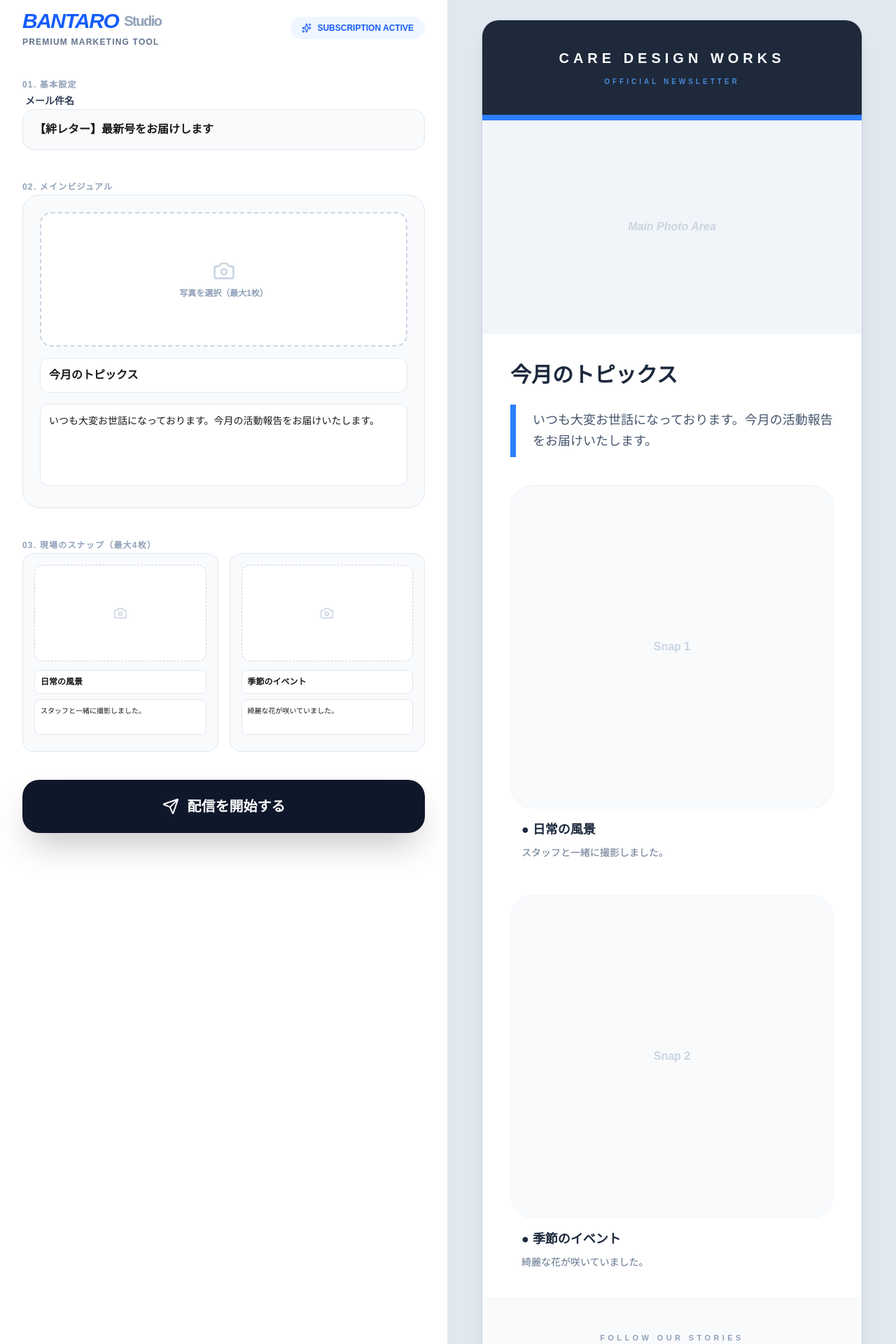
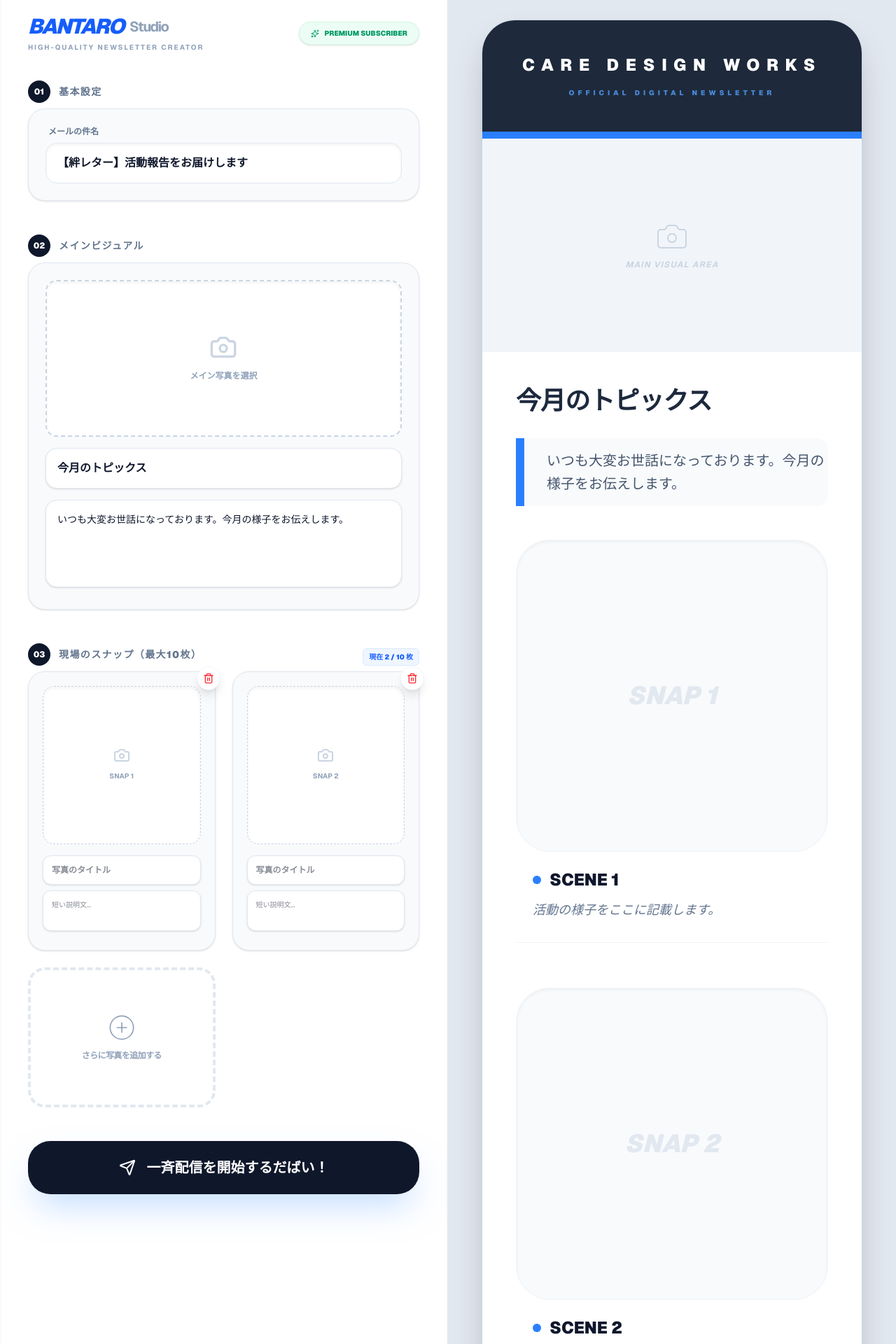
Before and after one commit to hey870desu-ai/event-manager-saas, a Next.js app: page /admin/marketing/newsletter in a window 1280 px wide. Shown: the part 20-1940 px from the top of the page at 70% size. Built offline with nearby package versions, Linux system fonts and the light colour scheme; no server answers; the database is empty.

Commit message:
feat: スナップ写真を最大10枚まで動的に追加・削除できる機能へパワーアップだっぺ！

```diff
--- a/app/admin/marketing/newsletter/page.tsx
+++ b/app/admin/marketing/newsletter/page.tsx
@@ -1,28 +1,31 @@
 "use client";
 
 import React, { useState, useEffect } from 'react';
-import { Camera, Send, Instagram, MessageCircle, Facebook, Link, PlusCircle, Trash2, Sparkles } from 'lucide-react';
+import { Camera, Send, Instagram, MessageCircle, Facebook, Link, PlusCircle, Trash2, Sparkles, X } from 'lucide-react';
 import { doc, onSnapshot } from "firebase/firestore";
 import { db, auth } from "@/lib/firebase";
 
 export default function NewsletterStudio() {
   const [tenantData, setTenantData] = useState<any>(null);
 
-  // 🏆 入力State
-  const [subject, setSubject] = useState('【絆レター】最新号をお届けします');
+  // 🏆 基本入力
+  const [subject, setSubject] = useState('【絆レター】活動報告をお届けします');
   const [mainTitle, setMainTitle] = useState('今月のトピックス');
-  const [mainMessage, setMainMessage] = useState('いつも大変お世話になっております。今月の活動報告をお届けいたします。');
+  const [mainMessage, setMainMessage] = useState('いつも大変お世話になっております。今月の様子をお伝えします。');
 
-  // 🏆 写真プレビュー用State（URL.createObjectURLを使うっぺ）
+  // 🏆 写真プレビュー用
   const [mainImage, setMainImage] = useState<string | null>(null);
+
+  // 🏆 スナップ写真配列（初期は2枚。最大10枚まで動的に増やすぞい！）
   const [snaps, setSnaps] = useState([
-    { id: 1, title: '日常の風景', comment: 'スタッフと一緒に撮影しました。', image: null as string | null },
-    { id: 2, title: '季節のイベント', comment: '綺麗な花が咲いていました。', image: null as string | null },
+    { id: 1, title: '', comment: '', image: null as string | null },
+    { id: 2, title: '', comment: '', image: null as string | null },
   ]);
 
-  // テナント情報取得（SNSリンクなどもここから来るぞい）
+  // テナント情報取得
   useEffect(() => {
-    const unsub = onSnapshot(doc(db, "tenants", "ケアデザインワークス等のID"), (docSnap) => {
+    // ※本来はログインユーザーのtenantIdを入れるっぺ
+    const unsub = onSnapshot(doc(db, "tenants", "demo_id"), (docSnap) => {
       if (docSnap.exists()) setTenantData(docSnap.data());
     });
     return () => unsub();
@@ -30,13 +33,13 @@ export default function NewsletterStudio() {
 
   const displayTenantName = tenantData?.orgName || tenantData?.name || "CARE DESIGN WORKS";
 
-  // 📸 メイン写真の選択ハンドラ
+  // 📸 メイン写真選択
   const handleMainImageChange = (e: React.ChangeEvent<HTMLInputElement>) => {
     const file = e.target.files?.[0];
     if (file) setMainImage(URL.createObjectURL(file));
   };
 
-  // 📸 スナップ写真の選択ハンドラ
+  // 📸 スナップ写真選択
   const handleSnapImageChange = (idx: number, e: React.ChangeEvent<HTMLInputElement>) => {
     const file = e.target.files?.[0];
     if (file) {
@@ -46,155 +49,209 @@ export default function NewsletterStudio() {
     }
   };
 
+  // ➕ スナップ写真を追加（最大10枚制限だばい）
+  const addSnap = () => {
+    if (snaps.length >= 10) {
+      alert("写真は最大10枚までだっぺ！");
+      return;
+    }
+    setSnaps([...snaps, { id: Date.now(), title: '', comment: '', image: null }]);
+  };
+
+  // 🗑️ スナップ写真を削除
+  const removeSnap = (idx: number) => {
+    const newSnaps = snaps.filter((_, i) => i !== idx);
+    setSnaps(newSnaps);
+  };
+
   return (
-    <div className="flex flex-col lg:flex-row min-h-screen bg-slate-100">
+    <div className="flex flex-col lg:flex-row min-h-screen bg-slate-100 font-sans text-slate-900">
 
-      {/* 🛠️ 左側：入力フォーム（システム名：BANTARO） */}
-      <div className="w-full lg:w-1/2 p-8 border-r border-slate-200 overflow-y-auto bg-white">
+      {/* 🛠️ 左側：入力フォーム（BANTARO Studio） */}
+      <div className="w-full lg:w-1/2 p-6 lg:p-10 border-r border-slate-200 overflow-y-auto bg-white shadow-inner">
         <div className="mb-10 flex items-center justify-between">
           <div>
             <h1 className="text-3xl font-black text-slate-900 tracking-tighter italic flex items-center gap-2">
               <span className="text-blue-600">BANTARO</span>
               <span className="text-slate-400 text-xl font-bold not-italic">Studio</span>
             </h1>
-            <p className="text-xs text-slate-500 font-bold mt-1 uppercase tracking-widest">Premium Marketing Tool</p>
+            <p className="text-[10px] text-slate-400 font-bold mt-1 uppercase tracking-[0.2em]">High-Quality Newsletter Creator</p>
           </div>
-          <div className="flex items-center gap-2 bg-blue-50 text-blue-600 px-4 py-2 rounded-full text-xs font-black">
-            <Sparkles size={14} /> SUBSCRIPTION ACTIVE
+          <div className="flex items-center gap-2 bg-emerald-50 text-emerald-600 px-4 py-2 rounded-full text-[10px] font-black shadow-sm border border-emerald-100">
+            <Sparkles size={12} /> PREMIUM SUBSCRIBER
           </div>
         </div>
 
-        <div className="space-y-10 pb-32">
-          {/* 基本設定 */}
+        <div className="space-y-12 pb-40">
+          {/* 01. メール設定 */}
           <section className="space-y-4">
-            <label className="text-xs font-black text-slate-400 uppercase tracking-widest">01. 基本設定</label>
-            <div className="space-y-2">
-              <span className="text-sm font-bold text-slate-700 ml-1">メール件名</span>
-              <input type="text" value={subject} onChange={(e) => setSubject(e.target.value)} className="w-full p-4 bg-slate-50 border border-slate-200 rounded-2xl outline-none focus:ring-2 focus:ring-blue-500 transition-all font-bold" />
+            <div className="flex items-center gap-3 mb-2">
+              <div className="w-8 h-8 rounded-full bg-slate-900 text-white flex items-center justify-center text-xs font-black">01</div>
+              <h3 className="text-sm font-black uppercase tracking-widest text-slate-500">基本設定</h3>
+            </div>
+            <div className="bg-slate-50 p-6 rounded-3xl border border-slate-200 shadow-sm">
+              <label className="block text-xs font-black text-slate-500 mb-2 ml-1">メールの件名</label>
+              <input type="text" value={subject} onChange={(e) => setSubject(e.target.value)} className="w-full p-4 bg-white border border-slate-200 rounded-2xl outline-none focus:ring-2 focus:ring-blue-500 transition-all font-bold shadow-inner" placeholder="受信箱で最初に目にする文字だばい" />
             </div>
           </section>
 
-          {/* メイン写真セクション */}
+          {/* 02. メインビジュアル */}
           <section className="space-y-4">
-            <label className="text-xs font-black text-slate-400 uppercase tracking-widest">02. メインビジュアル</label>
-            <div className="bg-slate-50 p-6 rounded-3xl border border-slate-200 space-y-4">
-              <label className="relative w-full h-48 bg-white rounded-2xl border-2 border-dashed border-slate-300 flex flex-col items-center justify-center cursor-pointer hover:bg-blue-50 hover:border-blue-300 transition-all overflow-hidden group">
+            <div className="flex items-center gap-3 mb-2">
+              <div className="w-8 h-8 rounded-full bg-slate-900 text-white flex items-center justify-center text-xs font-black">02</div>
+              <h3 className="text-sm font-black uppercase tracking-widest text-slate-500">メインビジュアル</h3>
+            </div>
+            <div className="bg-slate-50 p-6 rounded-3xl border border-slate-200 shadow-sm space-y-4">
+              <label className="relative w-full h-56 bg-white rounded-2xl border-2 border-dashed border-slate-300 flex flex-col items-center justify-center cursor-pointer hover:bg-blue-50 hover:border-blue-400 transition-all overflow-hidden group shadow-inner">
                 {mainImage ? (
                   <img src={mainImage} className="w-full h-full object-cover" alt="Preview" />
                 ) : (
-                  <>
-                    <Camera className="text-slate-300 group-hover:text-blue-500 mb-2" size={32} />
-                    <span className="text-xs text-slate-400 group-hover:text-blue-600 font-bold">写真を選択（最大1枚）</span>
-                  </>
+                  <div className="text-center">
+                    <Camera className="text-slate-300 group-hover:text-blue-500 mb-2 mx-auto" size={40} />
+                    <span className="text-xs text-slate-400 group-hover:text-blue-600 font-bold">メイン写真を選択</span>
+                  </div>
                 )}
                 <input type="file" accept="image/*" className="hidden" onChange={handleMainImageChange} />
               </label>
-              <input type="text" placeholder="メインの見出し" value={mainTitle} onChange={(e) => setMainTitle(e.target.value)} className="w-full p-3 bg-white border border-slate-200 rounded-xl font-black outline-none" />
-              <textarea rows={4} placeholder="メッセージを記入..." value={mainMessage} onChange={(e) => setMainMessage(e.target.value)} className="w-full p-3 bg-white border border-slate-200 rounded-xl text-sm leading-relaxed outline-none resize-none" />
+              <input type="text" placeholder="記事の大きな見出し" value={mainTitle} onChange={(e) => setMainTitle(e.target.value)} className="w-full p-4 bg-white border border-slate-200 rounded-2xl font-black outline-none shadow-sm" />
+              <textarea rows={4} placeholder="心温まるメッセージを記入してくんちぇ..." value={mainMessage} onChange={(e) => setMainMessage(e.target.value)} className="w-full p-4 bg-white border border-slate-200 rounded-2xl text-sm leading-relaxed outline-none resize-none shadow-sm" />
             </div>
           </section>
 
-          {/* スナップ写真セクション */}
+          {/* 03. スナップ写真（ここが10枚対応だぞい！） */}
           <section className="space-y-4">
-            <label className="text-xs font-black text-slate-400 uppercase tracking-widest">03. 現場のスナップ（最大4枚）</label>
-            <div className="grid grid-cols-1 md:grid-cols-2 gap-4">
+            <div className="flex justify-between items-end mb-2">
+              <div className="flex items-center gap-3">
+                <div className="w-8 h-8 rounded-full bg-slate-900 text-white flex items-center justify-center text-xs font-black">03</div>
+                <h3 className="text-sm font-black uppercase tracking-widest text-slate-500">現場のスナップ（最大10枚）</h3>
+              </div>
+              <span className="text-[10px] font-black text-blue-600 bg-blue-50 px-2 py-1 rounded-md border border-blue-100">現在 {snaps.length} / 10 枚</span>
+            </div>
+
+            <div className="grid grid-cols-1 md:grid-cols-2 gap-6">
               {snaps.map((snap, idx) => (
-                <div key={idx} className="bg-slate-50 p-4 rounded-2xl border border-slate-200 relative group">
-                  <label className="w-full aspect-video bg-white rounded-xl border border-dashed border-slate-300 flex items-center justify-center mb-3 cursor-pointer overflow-hidden">
+                <div key={idx} className="bg-slate-50 p-5 rounded-3xl border border-slate-200 relative group animate-in fade-in zoom-in-95 duration-300 shadow-sm">
+                  {/* 削除ボタン */}
+                  <button onClick={() => removeSnap(idx)} className="absolute -top-2 -right-2 bg-white text-red-500 p-2 rounded-full shadow-lg border border-slate-100 hover:bg-red-50 transition-colors z-10">
+                    <Trash2 size={16} />
+                  </button>
+
+                  <label className="w-full aspect-square bg-white rounded-2xl border border-dashed border-slate-300 flex items-center justify-center mb-4 cursor-pointer overflow-hidden shadow-inner hover:border-blue-400 transition-all">
                     {snap.image ? (
                       <img src={snap.image} className="w-full h-full object-cover" alt="Snap" />
                     ) : (
-                      <Camera size={20} className="text-slate-300" />
+                      <div className="text-center">
+                        <Camera size={24} className="text-slate-300 mb-1 mx-auto" />
+                        <span className="text-[10px] font-bold text-slate-400">SNAP {idx + 1}</span>
+                      </div>
                     )}
                     <input type="file" accept="image/*" className="hidden" onChange={(e) => handleSnapImageChange(idx, e)} />
                   </label>
-                  <input type="text" placeholder="タイトル" value={snap.title} onChange={(e) => {
+                  <input type="text" placeholder="写真のタイトル" value={snap.title} onChange={(e) => {
                     const newSnaps = [...snaps];
                     newSnaps[idx].title = e.target.value;
                     setSnaps(newSnaps);
-                  }} className="w-full p-2 bg-white border border-slate-200 rounded-lg text-xs font-bold mb-2 outline-none" />
-                  <textarea placeholder="説明文..." value={snap.comment} onChange={(e) => {
+                  }} className="w-full p-3 bg-white border border-slate-200 rounded-xl text-xs font-black mb-2 outline-none shadow-sm" />
+                  <textarea placeholder="短い説明文..." value={snap.comment} onChange={(e) => {
                     const newSnaps = [...snaps];
                     newSnaps[idx].comment = e.target.value;
                     setSnaps(newSnaps);
-                  }} className="w-full p-2 bg-white border border-slate-200 rounded-lg text-[10px] leading-relaxed outline-none resize-none" />
+                  }} className="w-full p-3 bg-white border border-slate-200 rounded-xl text-[10px] leading-relaxed outline-none resize-none shadow-sm" rows={2} />
                 </div>
               ))}
+
+              {/* 追加ボタン */}
+              {snaps.length < 10 && (
+                <button
+                  onClick={addSnap}
+                  className="aspect-square md:aspect-auto h-full min-h-[200px] border-4 border-dashed border-slate-200 rounded-3xl flex flex-col items-center justify-center text-slate-400 hover:text-blue-500 hover:border-blue-300 hover:bg-blue-50 transition-all gap-3 bg-white/50"
+                >
+                  <PlusCircle size={40} strokeWidth={1} />
+                  <span className="text-xs font-black uppercase tracking-tighter">さらに写真を追加する</span>
+                </button>
+              )}
             </div>
           </section>
 
-          <button className="w-full bg-slate-900 text-white py-6 rounded-3xl font-black text-xl flex items-center justify-center gap-3 hover:bg-blue-600 shadow-2xl transition-all active:scale-[0.98]">
-            <Send size={24} /> 配信を開始する
+          <button className="w-full bg-slate-900 text-white py-6 rounded-[2rem] font-black text-xl flex items-center justify-center gap-4 hover:bg-blue-600 shadow-2xl shadow-blue-200 transition-all active:scale-[0.98] group">
+            <Send size={24} className="group-hover:translate-x-1 group-hover:-translate-y-1 transition-transform" />
+            一斉配信を開始するだばい！
           </button>
         </div>
       </div>
 
-      {/* 📱 右側：プレビュー（枠なし・画面いっぱい表示） */}
-      <div className="w-full lg:w-1/2 p-0 lg:p-12 flex justify-center items-start bg-slate-200 overflow-y-auto">
-        {/* この白い箱が「メールそのもの」だっぺ！ */}
-        <div className="w-full max-w-[600px] bg-white shadow-xl min-h-screen lg:min-h-0 lg:rounded-3xl overflow-hidden border border-slate-300">
+      {/* 📱 右側：リアルタイム・メールプレビュー */}
+      <div className="w-full lg:w-1/2 p-4 lg:p-12 flex justify-center items-start bg-slate-200 overflow-y-auto custom-scrollbar">
+        <div className="w-full max-w-[600px] bg-white shadow-2xl min-h-screen lg:min-h-0 lg:rounded-[3rem] overflow-hidden border border-slate-300 animate-in slide-in-from-right duration-500">
 
-          {/* Header */}
-          <div className="bg-[#1e293b] p-10 text-center border-b-8 border-blue-500">
-             <div className="text-white font-black text-xl tracking-[0.3em] uppercase">{displayTenantName}</div>
-             <div className="text-blue-400 text-[10px] font-black mt-3 tracking-[0.4em] opacity-80 uppercase">Official Newsletter</div>
+          {/* Email Header */}
+          <div className="bg-[#1e293b] p-12 text-center border-b-[10px] border-blue-500">
+             <div className="text-white font-black text-2xl tracking-[0.4em] uppercase">{displayTenantName}</div>
+             <div className="text-blue-400 text-[10px] font-black mt-4 tracking-[0.5em] opacity-80 uppercase">Official Digital Newsletter</div>
           </div>
 
-          {/* Main Visual */}
-          <div className="w-full aspect-[16/9] bg-slate-100 overflow-hidden flex items-center justify-center">
+          {/* Email Main Visual */}
+          <div className="w-full aspect-[16/9] bg-slate-100 overflow-hidden flex items-center justify-center border-b border-slate-100">
             {mainImage ? (
               <img src={mainImage} className="w-full h-full object-cover" alt="Main" />
             ) : (
-              <span className="text-slate-300 italic font-bold">Main Photo Area</span>
+              <div className="flex flex-col items-center text-slate-300">
+                <Camera size={48} strokeWidth={1} />
+                <span className="text-xs italic font-bold mt-2 tracking-widest uppercase">Main Visual Area</span>
+              </div>
             )}
           </div>
 
-          <div className="p-10">
-            <h2 className="text-3xl font-black text-slate-800 mb-6 leading-tight">{mainTitle}</h2>
-            <div className="text-lg text-slate-600 leading-relaxed whitespace-pre-wrap border-l-8 border-blue-500 pl-6 py-2">
+          {/* Email Body Text */}
+          <div className="p-12">
+            <h2 className="text-4xl font-black text-slate-800 mb-8 leading-[1.2] tracking-tight">{mainTitle}</h2>
+            <div className="text-xl text-slate-600 leading-relaxed whitespace-pre-wrap border-l-[12px] border-blue-500 pl-8 py-4 bg-slate-50 rounded-r-2xl">
               {mainMessage}
             </div>
           </div>
 
-          {/* Snaps */}
-          <div className="px-10 pb-10 space-y-12">
+          {/* Email Snaps (10枚までニョキニョキ伸びるっぺ！) */}
+          <div className="px-12 pb-12 space-y-16">
             {snaps.map((snap, idx) => (
-              <div key={idx} className="space-y-4">
-                <div className="w-full aspect-square bg-slate-50 rounded-[2rem] overflow-hidden border border-slate-100 flex items-center justify-center">
+              <div key={idx} className="space-y-6 animate-in fade-in slide-in-from-bottom-4 duration-500">
+                <div className="w-full aspect-square bg-slate-50 rounded-[3rem] overflow-hidden border border-slate-100 shadow-inner flex items-center justify-center">
                   {snap.image ? (
                     <img src={snap.image} className="w-full h-full object-cover" alt="Snap" />
                   ) : (
-                    <span className="text-slate-300 font-bold">Snap {idx + 1}</span>
+                    <span className="text-slate-200 font-black text-4xl italic uppercase">SNAP {idx + 1}</span>
                   )}
                 </div>
-                <div className="px-4">
-                  <h4 className="font-black text-slate-800 text-lg mb-2">● {snap.title || '（タイトルなし）'}</h4>
-                  <p className="text-sm text-slate-500 leading-relaxed font-medium">{snap.comment || '（説明なし）'}</p>
+                <div className="px-6 border-b border-slate-100 pb-8">
+                  <h4 className="font-black text-slate-900 text-2xl mb-3 flex items-center gap-3">
+                    <span className="w-3 h-3 bg-blue-500 rounded-full"></span>
+                    {snap.title || `SCENE ${idx + 1}`}
+                  </h4>
+                  <p className="text-lg text-slate-500 leading-relaxed font-medium italic">{snap.comment || '活動の様子をここに記載します。'}</p>
                 </div>
               </div>
             ))}
           </div>
 
-          {/* Footer SNS */}
-          <div className="bg-slate-50 py-12 px-10 text-center border-t border-slate-100">
-            <p className="text-[11px] font-black text-slate-400 uppercase tracking-[0.4em] mb-8">Follow our stories</p>
-            <div className="flex justify-center gap-6">
+          {/* Email Footer SNS */}
+          <div className="bg-slate-50 py-16 px-12 text-center border-t border-slate-100">
+            <p className="text-xs font-black text-slate-400 uppercase tracking-[0.5em] mb-10">Follow our journey</p>
+            <div className="flex justify-center gap-8">
               {[Instagram, MessageCircle, Facebook, Link].map((Icon, i) => (
-                <div key={i} className="w-14 h-14 rounded-2xl bg-white shadow-md flex items-center justify-center text-slate-400 border border-slate-100 hover:text-blue-500 transition-colors">
-                  <Icon size={24} />
+                <div key={i} className="w-16 h-16 rounded-[1.5rem] bg-white shadow-lg flex items-center justify-center text-slate-400 border border-slate-100 hover:text-blue-500 hover:shadow-blue-100 transition-all cursor-pointer">
+                  <Icon size={28} />
                 </div>
               ))}
             </div>
           </div>
 
-          {/* Final Footer */}
-          <div className="bg-slate-900 p-12 text-center text-white/50">
-            <p className="text-xs font-bold leading-relaxed mb-6">
+          {/* Email Final Footer */}
+          <div className="bg-slate-900 p-16 text-center text-white/40">
+            <p className="text-sm font-bold leading-relaxed mb-8">
               このメールは {displayTenantName} より<br />
               大切なお客様へお届けしています。
             </p>
-            <div className="w-12 h-1 bg-blue-500 mx-auto mb-6"></div>
-            <p className="text-[10px] font-black tracking-[0.3em] uppercase">
+            <div className="w-16 h-1 bg-blue-600 mx-auto mb-8 rounded-full"></div>
+            <p className="text-[11px] font-black tracking-[0.4em] uppercase text-white/20">
               © {new Date().getFullYear()} {displayTenantName}
             </p>
           </div>
```
